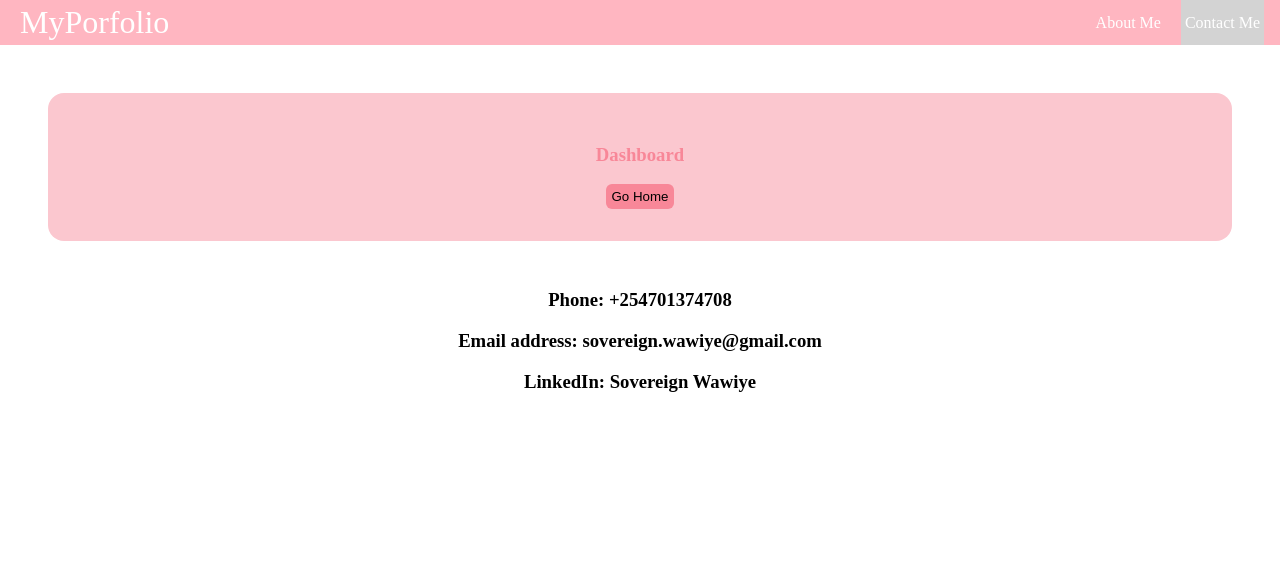
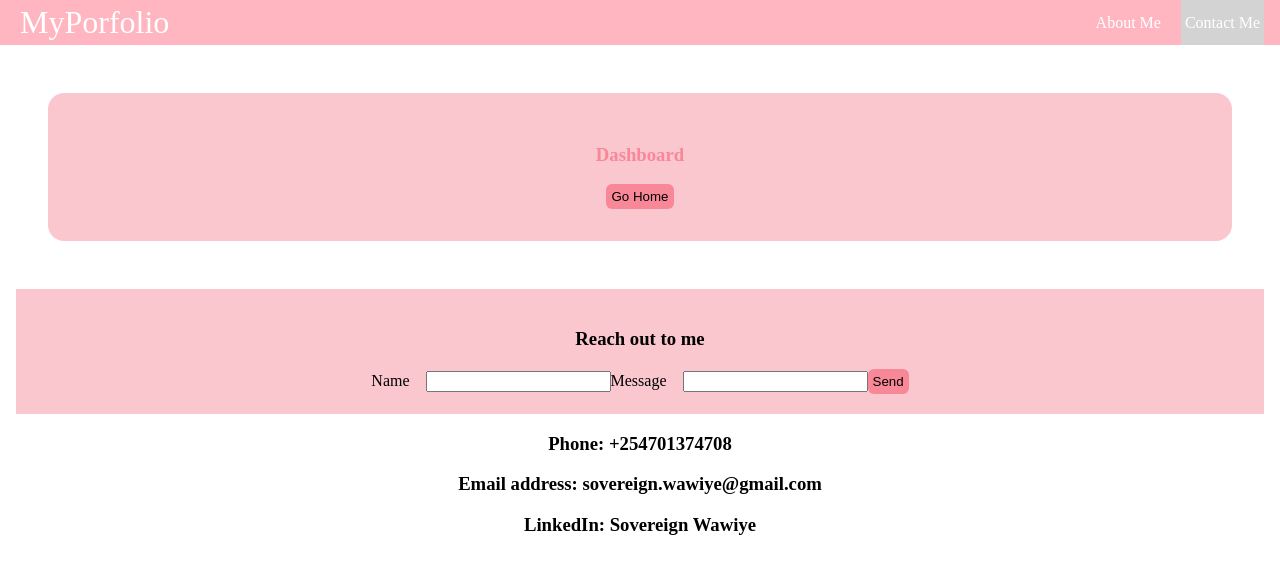
Before and after one commit to swawiye/React-Portfolio, a React (Vite) app: page /contactme in a window 1280 px wide. Shown: the top 574 px of the page. Built offline with nearby package versions, Linux system fonts and the light colour scheme.

Commit message:
form validation

```diff
--- a/src/contents/ContactMe.jsx
+++ b/src/contents/ContactMe.jsx
@@ -7,10 +7,23 @@
 //     }
 // }
 // export default ReachOut;
+import { useState } from "react";
 
 const ReachOut = () => {
+    const [text, setText] = useState("");
+    const [error, setError] = useState("");
+
+    const handleSubmit = (e) => {}
     return (
         <div>
+            <form className="contact-form">
+                <h3>Reach out to me</h3>
+                <label className="form-label">Name</label>
+                <input className="form-input"></input>
+                <label className="form-label">Message</label>
+                <input className="form-input"></input>
+                <button>Send</button>
+            </form>
             <h3>Phone: +254701374708</h3>
             <h3>Email address: sovereign.wawiye@gmail.com</h3>
             <h3>LinkedIn: Sovereign Wawiye</h3>
--- a/src/index.css
+++ b/src/index.css
@@ -37,3 +37,16 @@ button:hover {
     box-shadow: 0 2px 5px rgba(0,0,0,0.1);
     flex: 0 1 calc(25% - 1rem); /* Adjust width depending on layout */
 }
+
+/*Contact form*/
+.contact-form {
+    background-color: rgb(251, 199, 207);
+    padding: 20px;
+}
+
+.form-label {
+    margin-right: 1rem;
+}
+
+.form-input {
+}
```
